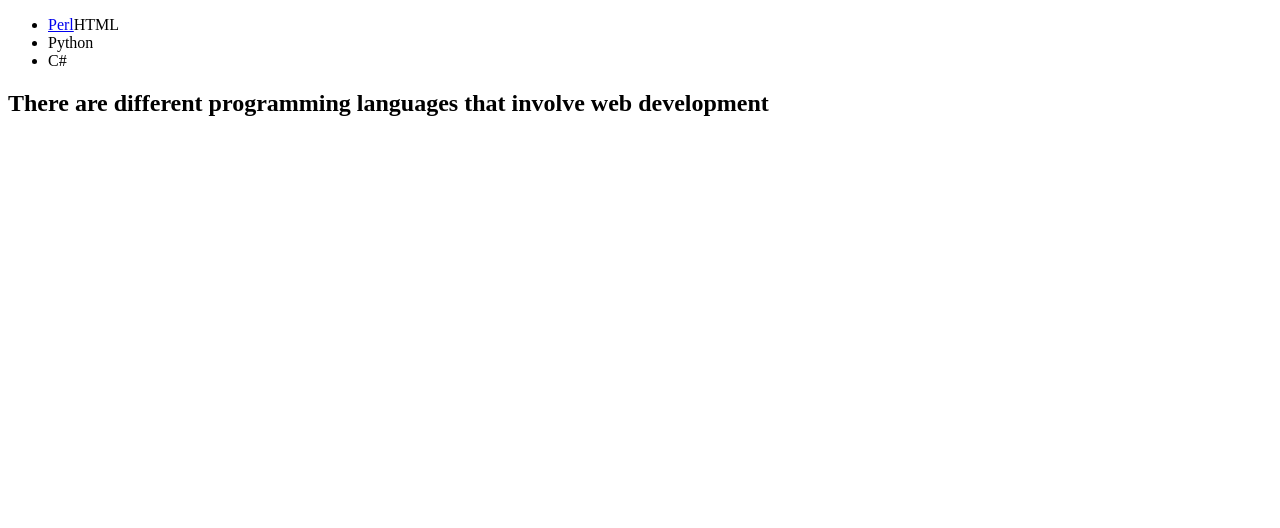
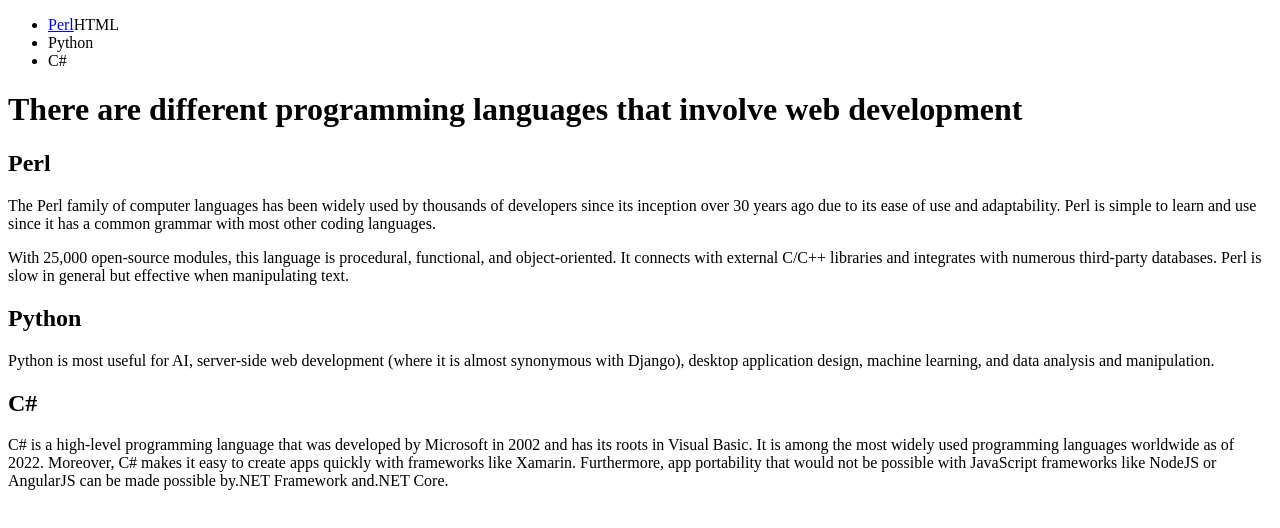
Before and after one commit to amyj0hn/Wednesday, a plain HTML site: page index.html in a window 1280 px wide. Drawn offline with Linux system fonts and the light colour scheme.

Commit message:
Added descriptions of coding languages

```diff
--- a/index.html
+++ b/index.html
@@ -5,7 +5,6 @@
     <meta name="viewport" content="width=device-width, initial-scale=1.0">
     <title>Wednesday</title>
 </head>
-<body>
 <header>
     <nav>
         <ul>
@@ -15,17 +14,29 @@
         </ul>
     </nav>
 </header>
-    <section>
+
+<body>
+    <main>
+        <p>
             <h1>There are different programming languages that involve web development</h1>
-    </section>
-    <section>
-        <h1></h1>
-    </section>
-    <section>
-        <h1></h1>
-    </section>
-    <section>
-        <h1></h1>
-    </section>
+        </p>
+
+            <h2>Perl</h2>
+        <p>
+            The Perl family of computer languages has been widely used by thousands of developers since its inception over 30 years ago due to its ease of use and adaptability. Perl is simple to learn and use since it has a common grammar with most other coding languages.
+        </p>
+        <p>
+            With 25,000 open-source modules, this language is procedural, functional, and object-oriented. It connects with external C/C++ libraries and integrates with numerous third-party databases. Perl is slow in general but effective when manipulating text.
+        </p>
+        <h2>Python</h2>
+        <p>
+            Python is most useful for AI, server-side web development (where it is almost synonymous with Django), desktop application design, machine learning, and data analysis and manipulation.
+        </p>
+
+        <p>
+            <h2>C#</h2>
+            C# is a high-level programming language that was developed by Microsoft in 2002 and has its roots in Visual Basic. It is among the most widely used programming languages worldwide as of 2022. Moreover, C# makes it easy to create apps quickly with frameworks like Xamarin. Furthermore, app portability that would not be possible with JavaScript frameworks like NodeJS or AngularJS can be made possible by.NET Framework and.NET Core.
+        </p>
+    </main>
 </body>
 </html>
```
Lines whose indentation alone changed are shown as unchanged.
